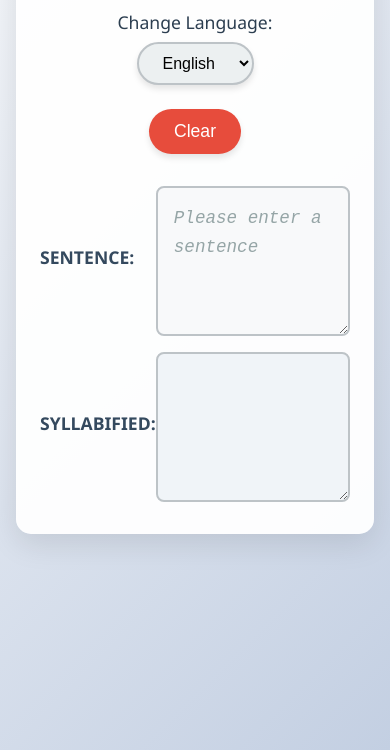
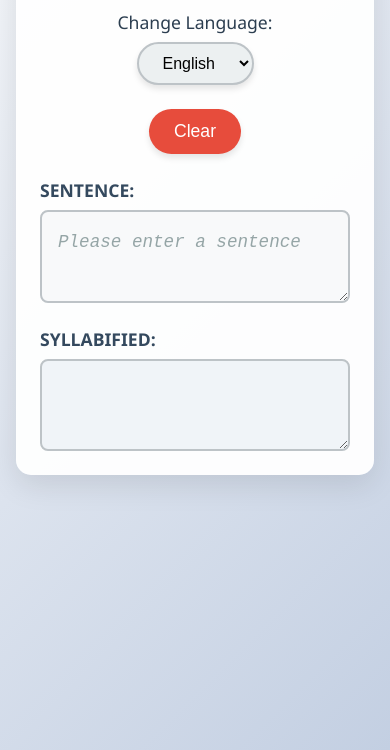
Before and after one commit to opethef10/Syllabify-Turkish, a plain HTML site: page index.html in a window 390 px wide. Shown: the part 126-876 px from the top of the page. Drawn offline with Linux system fonts and the light colour scheme.

Commit message:
Change table structure with more semantic structure

```diff
--- a/index.html
+++ b/index.html
@@ -18,20 +18,16 @@
     <div class="button-container">
         <input type="button" value='Clear' class="clear-btn" id="clearBtn"/>
     </div>
-    <table>
-        <tr>
-            <td><b id="sentenceLabel">SENTENCE:</b></td>
-            <td>
-                <textarea id="t1" name="t1" placeholder="Please enter a sentence"></textarea>
-            </td>
-        </tr>
-        <tr>
-            <td><b id="syllabifiedLabel">SYLLABIFIED:</b></td>
-            <td>
-                <textarea id="t2" name="t2" disabled></textarea>
-            </td>
-        </tr>
-    </table>
+    <div class="input-container">
+        <div class="input-group">
+            <label for="t1" id="sentenceLabel">SENTENCE:</label>
+            <textarea id="t1" name="t1" placeholder="Please enter a sentence"></textarea>
+        </div>
+        <div class="input-group">
+            <label for="t2" id="syllabifiedLabel">SYLLABIFIED:</label>
+            <textarea id="t2" name="t2" disabled></textarea>
+        </div>
+    </div>
 </div>
 <script src="language.js" charset="utf-8"></script>
 <script src="script.js" charset="utf-8"></script>
--- a/styles.css
+++ b/styles.css
@@ -46,24 +46,30 @@ h1 {
     box-shadow: 0 6px 8px rgba(0, 0, 0, 0.2);
 }
 
-table {
-    width: 100%;
-    border-collapse: collapse;
+.input-container {
+    display: flex;
+    flex-direction: column;
+    gap: 1.5rem;
 }
 
-td {
-    padding: 0.5rem 0;
+.input-group {
+    display: flex;
+    align-items: center;
+    gap: 1rem;
 }
 
-td b {
+.input-group label {
     color: #34495e;
     font-size: 1.1rem;
     white-space: nowrap;
-    width: 150px; /* Fixed width for labels */
-    display: inline-block;
+    width: 120px; /* Reduced from 150px */
+    text-align: right;
+    font-weight: 600;
 }
 
 textarea {
+    flex:1;
+    min-width: 0; /* Allows textarea to shrink below default width */
     width: 100%;
     height: 150px;
     padding: 1rem;
@@ -74,7 +80,6 @@ textarea {
     transition: all 0.3s ease;
     background: #f8f9fa;
     line-height: 1.6;
-    margin-left: 10px; /* Add some spacing between label and textarea */
 }
 
 textarea:focus {
@@ -136,13 +141,19 @@ textarea::placeholder {
         font-size: 2rem;
     }
 
-    td b {
-        width: 100%; /* Full width for labels on mobile */
-        margin-bottom: 0.5rem;
+    .input-group {
+        flex-direction: column;
+        align-items: stretch;
+        gap: 0.5rem;
+    }
+
+    .input-group label {
+        width: 100%;
+        text-align: left;
     }
 
     textarea {
-        width: 100%; /* Full width for textareas on mobile */
+        width: 100%;
         margin-left: 0;
     }
 }
```
